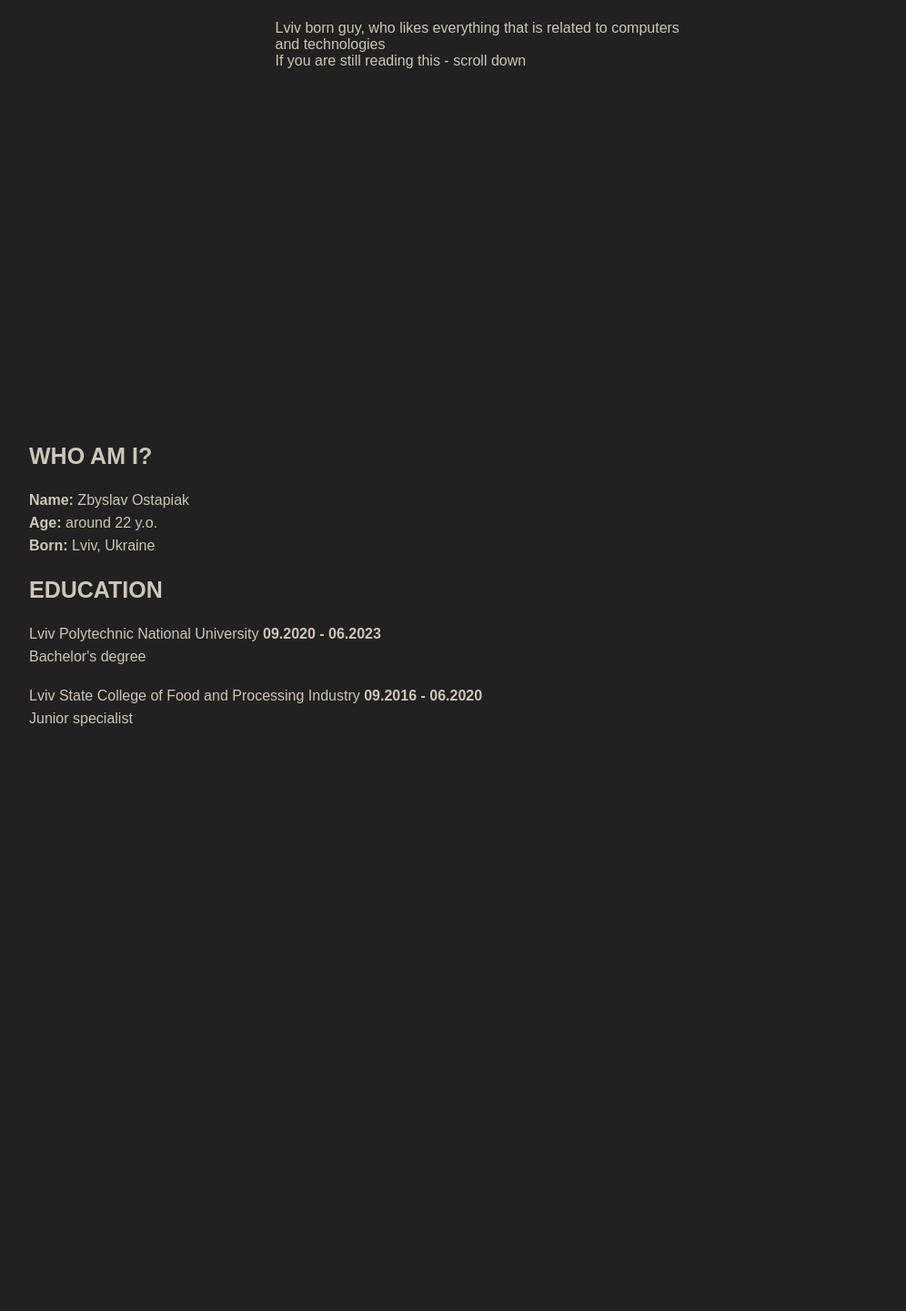
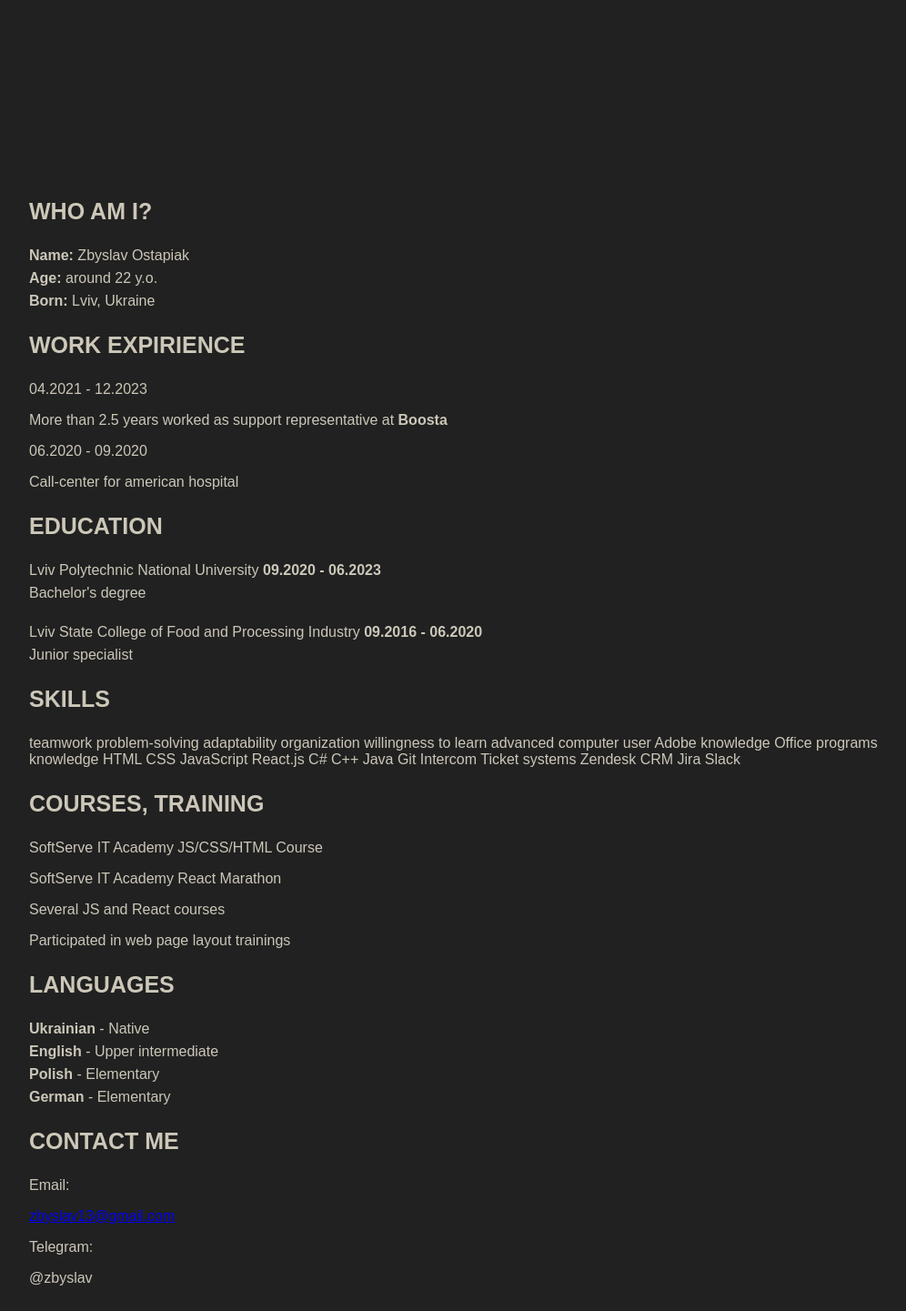
Before and after one commit to zbys1av/zbyslav, a React (Create React App) app: page / in a window 1280 px wide. Shown: the part 549-1990 px from the top of the page at 91% size, without its empty margins (108-1104 px from the left). Before the commit the page ends 1393 px from the top, so only its background shows below. Built offline with nearby package versions, Linux system fonts and the light colour scheme.

Commit message:
some basic html

```diff
--- a/src/App.scss
+++ b/src/App.scss
@@ -50,7 +50,7 @@ body{
     justify-content: center;
     align-items: center;
     color: var(--bright-color);
-    padding: 15vw 0vw 27vw 0;
+    padding: 9vw 0vw 12vw 0;
   }
 
   &__name{
--- a/src/Components/Information.js
+++ b/src/Components/Information.js
@@ -6,6 +6,10 @@ function Information(){
     let birthDate = new Date(birthdate);
     let currentDate = new Date();
     let age = currentDate.getFullYear() - birthDate.getFullYear();
+
+    const skills = ["teamwork", "problem-solving", "adaptability", "organization", "willingness to learn", "advanced computer user", "Adobe knowledge",
+                    "Office programs knowledge", "HTML", "CSS", "JavaScript", "React.js", "C#", "C++", "Java",
+                    "Git", "Intercom", "Ticket systems", "Zendesk", "CRM", "Jira", "Slack"]
 
     return(
         <div className="information">
@@ -16,6 +20,17 @@ function Information(){
                         <p className="information__item"><span className="bold">Name:</span> Zbyslav Ostapiak</p>
                         <p className="information__item"><span className="bold">Age: </span> around {age} y.o.</p>
                         <p className="information__item"><span className="bold">Born:</span> Lviv, Ukraine</p>
+                    </div>
+                    <div className="information__work">
+                        <p className="information__title">Work expirience</p>
+                        <div className="information__work-section">
+                            <p className="information__work-years">04.2021 - 12.2023</p>
+                            <p className="information__text">More than 2.5 years worked as support representative at <span className="bold">Boosta</span></p>
+                        </div>
+                        <div className="information__work-section">
+                            <p className="information__work-years">06.2020 - 09.2020</p>
+                            <p className="information__text">Call-center for american hospital</p>
+                        </div>
                     </div>
                     <div className="information__study">
                         <p className="information__title">Education</p>
@@ -28,6 +43,37 @@ function Information(){
                             <p className="information__item">Junior specialist</p>
                         </div>
                     </div>
+                    <div className="information__skills">
+                        <p className="information__title">Skills</p>
+                        <p className="information__skills-items">{skills.join(" ")}</p>
+                    </div>
+                    <div className="information__courses">
+                        <p className="information__title">Courses, training</p>
+                        <div className="information__courses-list">
+                            <p className="information__courses-item">SoftServe IT Academy JS/CSS/HTML Course</p>
+                            <p className="information__courses-item">SoftServe IT Academy React Marathon</p>
+                            <p className="information__courses-item">Several JS and React courses</p>
+                            <p className="information__courses-item">Participated in web page layout trainings</p>
+                        </div>
+                    </div>
+                    <div className="information__languages">
+                        <p className="information__title">Languages</p>
+                        <p className="information__item"><span className="bold">Ukrainian</span> - Native</p>
+                        <p className="information__item"><span className="bold">English</span> - Upper intermediate</p>
+                        <p className="information__item"><span className="bold">Polish</span> - Elementary</p>
+                        <p className="information__item"><span className="bold">German</span> - Elementary</p>
+                    </div>
+                    <div className="information__contact">
+                        <p className="information__title">Contact me</p>
+                        <div className="information__contact-sections">
+                            <p className="information__contact-title">Email:</p>
+                            <a href="mailto:zbyslav13@gmail.com" className="information__item information__item--email">zbyslav13@gmail.com</a>
+                        </div>
+                        <div className="information__contact-sections">
+                            <p className="information__contact-title">Telegram:</p>
+                            <p className="information__item">@zbyslav</p>
+                        </div>
+                    </div>
                 </div>
             </div>
         </div>
```
